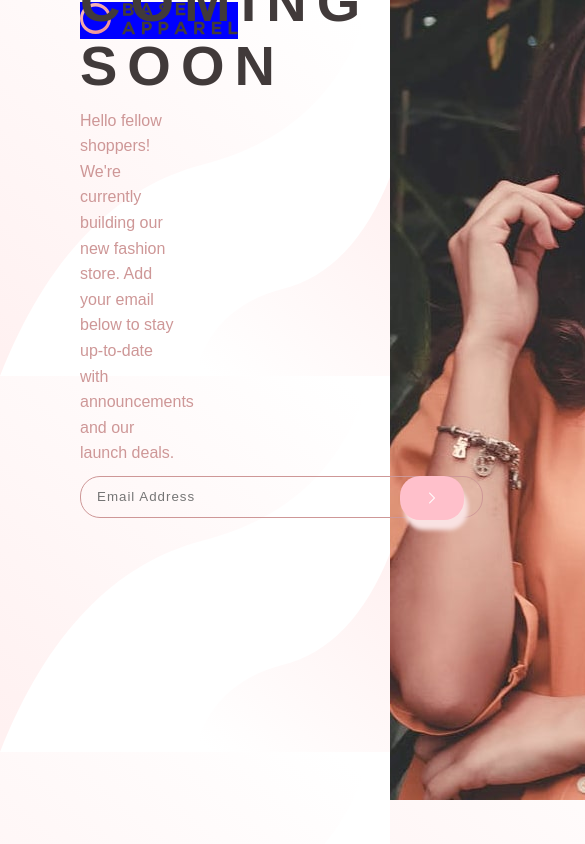
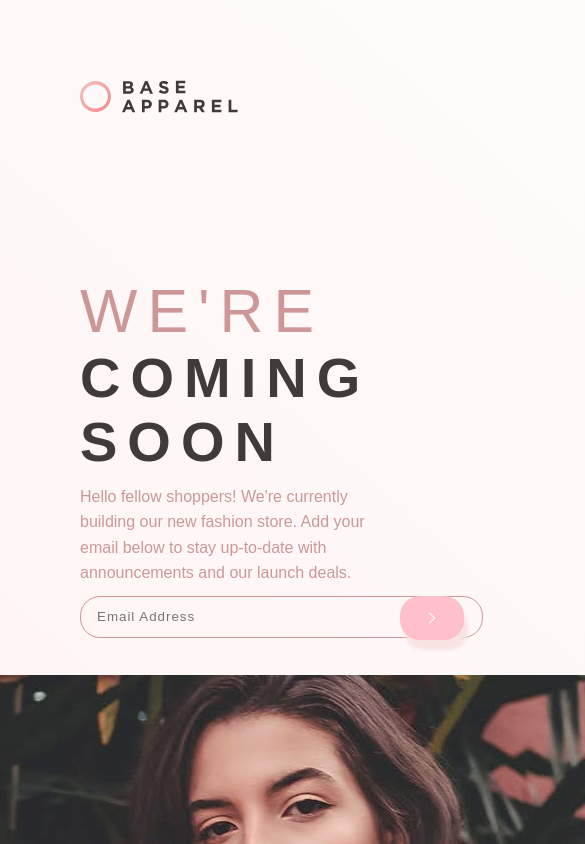
Before and after one commit to ShannonIanthe/Base-Apparel--Less-Project, a plain HTML site: page index.html in a window 390 px wide. Shown: the top 844 px of the page, 585 px wide, since content can reach past the window. Drawn offline with nearby package versions, Linux system fonts and the light colour scheme; a web font is replaced by a local one.

Commit message:
working to change the mobile version. Switched all divs from grid to flexbox

```diff
--- a/index.html
+++ b/index.html
@@ -13,7 +13,7 @@
 <body>
     <div class="flex-container">
 
-
+        <div class="left-container">
             <!--Div 1 | Order: 1-->
             <div class="logo" id="div1">
                 <img role="banner" src="./images/logo.svg"></img>
@@ -33,6 +33,7 @@
                    <img class="icon-arrow" src="./images/right arrow.png" />
                 </form>
             </div>
+        </div>
 
 <!--Div 3 | Order: 3-->
 <div id="div3">
--- a/style/style.less
+++ b/style/style.less
@@ -18,7 +18,8 @@
 - Weights: 300, 400, 600
  */
 
-*, html {
+*,
+html {
   padding: 0;
   margin: 0;
   box-sizing: border-box;
@@ -32,19 +33,27 @@ body {
 }
 
 .flex-container {
-  position: relative;
-  max-width: 120vh;
-  height: 100%;
+  display: flex;
+  align-items: flex-start;
+  justify-content: space-between;
+  flex-direction: row;
+  background-size: cover;
+  min-height: 100vh;
+
+}
+
+.left-container{
+  display: flex;
+  flex-direction: column;
+  min-height: 80vh;
+  margin: 0 auto;
+  padding-left: 5rem;
+  padding-right: 1rem;
+  justify-content: space-around;
 }
 
 #div1 {
-  position: absolute;
-    width: -100px;
-    height: -100px;
-    background: blue;
-    order: 1;
-    left:80px;
-    top:2px;
+
 }
 
 h1 {
@@ -66,18 +75,13 @@ h2 {
   line-height: 4rem;
 }
 
-#div2{
-  position: absolute;
-    width: 100px;
-    height: 100px;
-    background: rgb(26, 255, 0);
-    bottom: 0;
-    left:80px;
-    order: 2;
+#div2 {
+
 }
 
-.main{
-  width: 70%;
+.main {
+  padding-right: 3rem;
+
 }
 
 p {
@@ -88,19 +92,17 @@ p {
 }
 
 #div3 {
-  position: absolute;
-    width: 100px;
-    height: 100px;
-    top: 0;
-    left: 100%;
-    order: 3;
+
+}
+
+.woman-photo{
 }
 
 /* Email Input */
 .form-group {
   position: relative;
   width: 90%;
-/*
+  /*
   input[type="submit"] {
     display: none;
   } */
@@ -113,7 +115,7 @@ p {
     border-width: 1px;
     border-style: solid;
     border-radius: 20px;
-   padding: .8rem 13rem .8rem 1rem;
+    padding: 0.8rem 13rem 0.8rem 1rem;
     font-family: @font-family;
     letter-spacing: 1px;
     font-weight: 400;
@@ -124,7 +126,7 @@ p {
     background-color: transparent;
   }
   input:focus:invalid {
-    background: url('../images/icon-error.svg') no-repeat 90% 60%;
+    background: url("../images/icon-error.svg") no-repeat 90% 60%;
     background-size: 27px;
     background-position: 50% 5% 10% 5%;
   }
@@ -133,7 +135,7 @@ p {
     z-index: 2;
     left: 20rem;
     border-radius: 20px;
-    padding: .9rem 1.5rem;
+    padding: 0.9rem 1.5rem;
     box-shadow: 4px 10px 4px hsl(0, 65%, 93%);
     cursor: pointer;
     background-color: pink;
@@ -144,16 +146,17 @@ p {
     position: absolute;
     z-index: 3;
     border-radius: 20px;
-    padding: .6rem 2rem .6rem 1rem;
+    padding: 0.6rem 2rem 0.6rem 1rem;
     margin-left: 19rem;
     cursor: pointer;
-    opacity: 0.0 - 1.0;
+    opacity: 0 - 1;
   }
 }
 
+@media (max-width: 700px) {
+  .flex-container {
+    display: flex;
+    flex-direction: column;
+  }
 
-@media (max-width: 400px) {
-  .grid-container {
-    grid-template-rows: auto;
   }
-}
```
Also changed, not shown: style/style.css.
